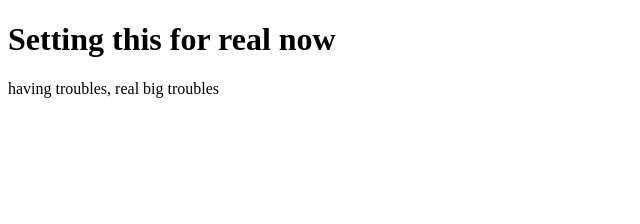
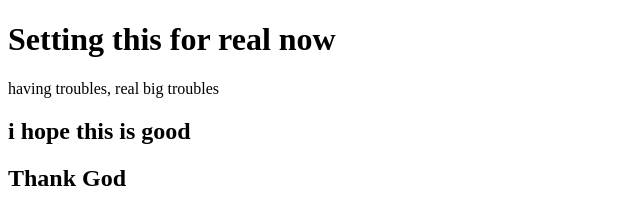
Before and after one commit to Tchayo1/Coursera-test, a plain HTML site: page site/index.html in a window 1280 px wide. Shown: the whole page, without its empty margins (0-640 px from the left). Drawn offline with Linux system fonts and the light colour scheme.

Commit message:
New update on P element.

```diff
--- a/site/index.html
+++ b/site/index.html
@@ -5,7 +5,9 @@
     <title>Hello Coursera!</title>
   </head>
   <body>
-    <h1>Setting this for real now</h1>
-<p> having troubles, real big troubles</p>
+  <h1>Setting this for real now</h1>
+  <p> having troubles, real big troubles</p>
+<h2> i hope this is good </h2>
+<h2>Thank God </h2>
   </body>
 </html>
```
